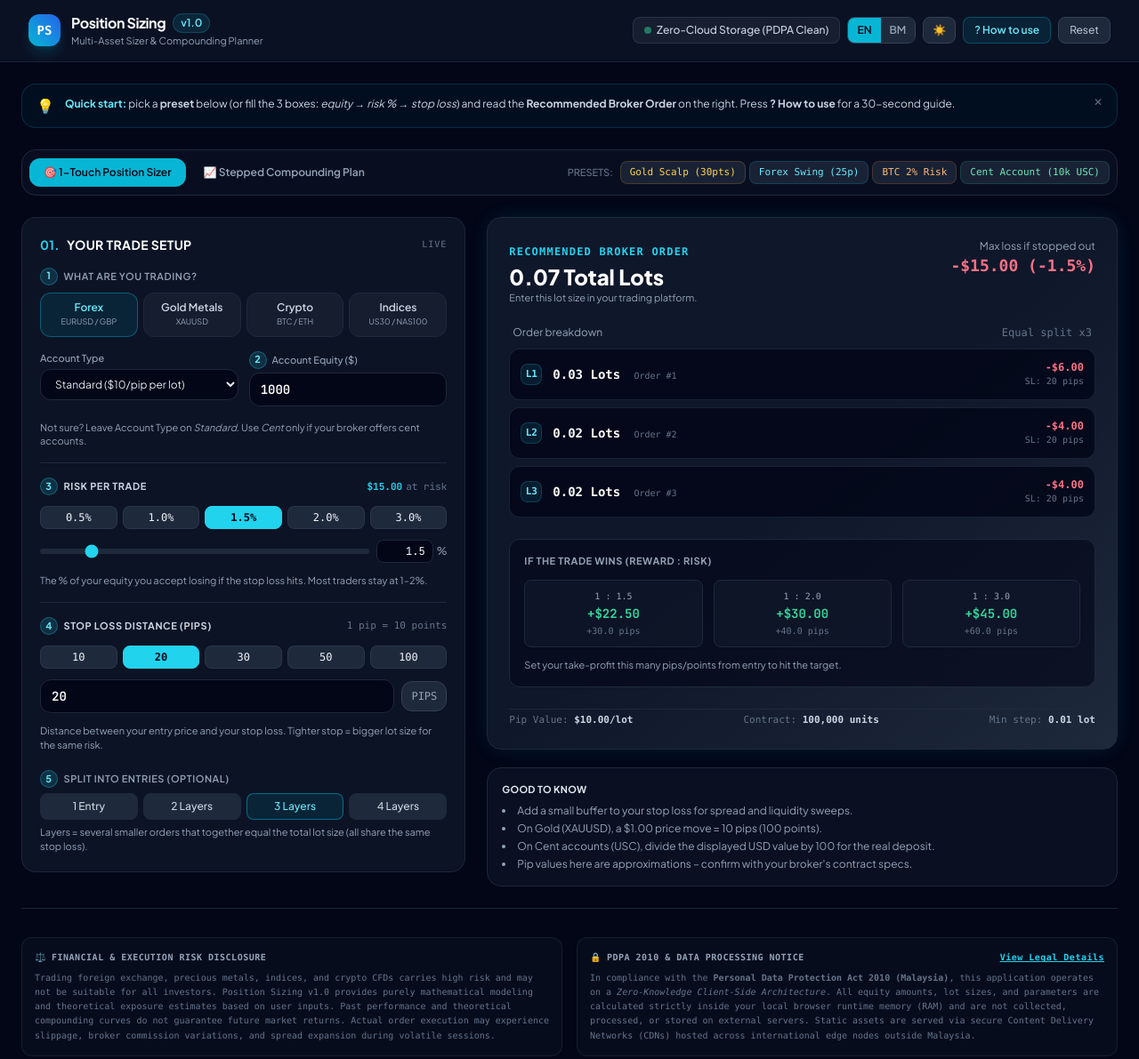
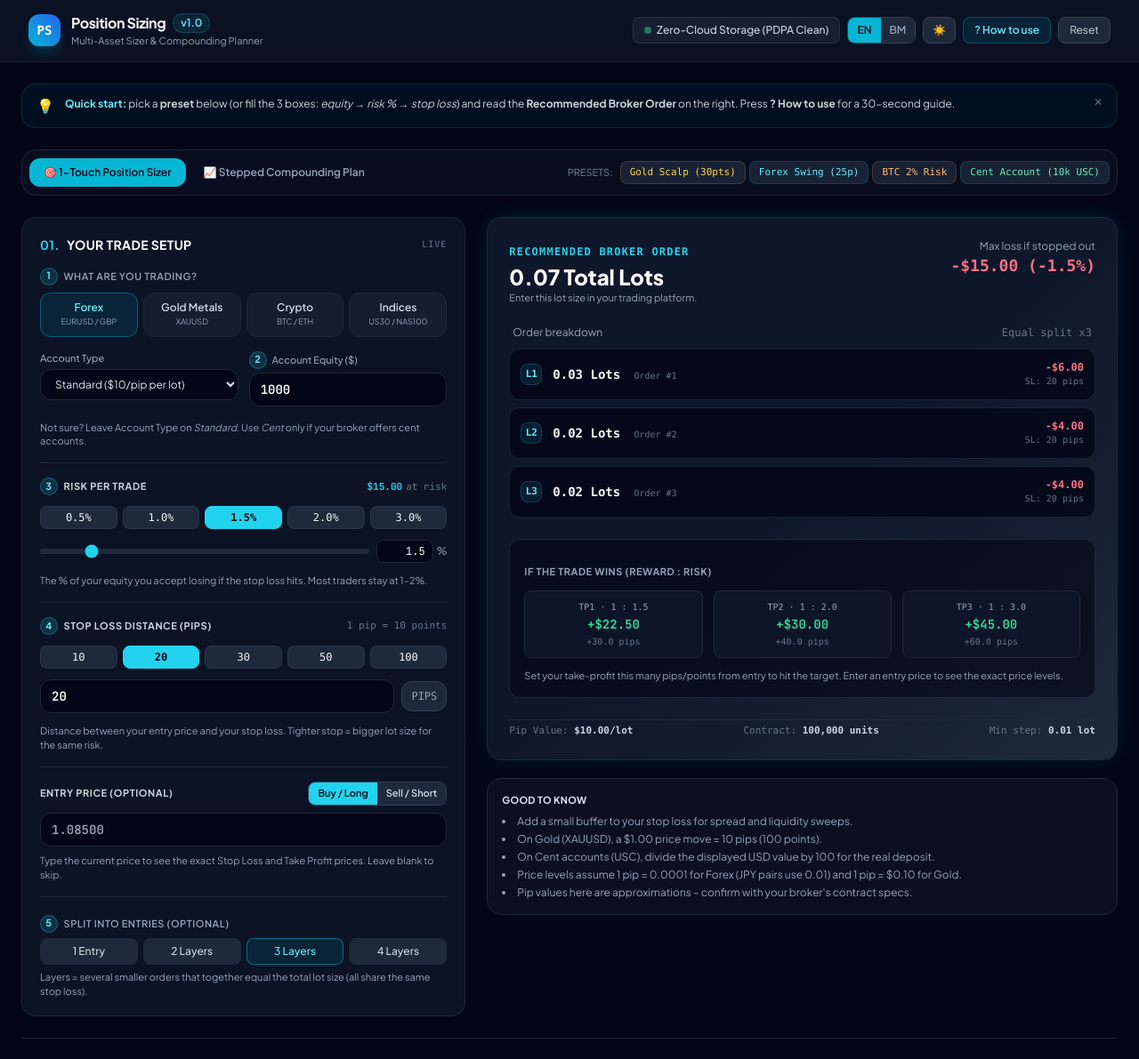
Before and after one commit to dewatagiri/position-sizing, a plain HTML site: page index.html in a window 1280 px wide. Shown: the top 1191 px of the page at 89% size. Drawn offline with nearby package versions, Linux system fonts and the light colour scheme.

Commit message:
Add optional entry price with Buy/Sell toggle and SL/TP price levels (#3)
Claude-Session: https://claude.ai/code/session_015abuTMere6FwUW61D63pR3

Co-authored-by: Claude <noreply@anthropic.com>

```diff
--- a/index.html
+++ b/index.html
@@ -270,6 +270,22 @@
             <p class="hint">Distance between your entry price and your stop loss. Tighter stop = bigger lot size for the same risk.</p>
           </div>
 
+          <hr class="border-slate-800">
+
+          <div class="space-y-2">
+            <div class="flex items-center justify-between gap-2">
+              <label class="text-[11px] font-bold text-slate-300 uppercase tracking-wider">Entry Price (optional)</label>
+              <div class="flex items-center rounded-lg border border-slate-700 overflow-hidden text-[11px] font-semibold" role="group">
+                <button id="dir-long" onclick="setDirection(1)" class="px-2.5 py-1">Buy / Long</button>
+                <button id="dir-short" onclick="setDirection(-1)" class="px-2.5 py-1">Sell / Short</button>
+              </div>
+            </div>
+            <input type="number" id="entry-price" step="any" min="0" placeholder="83500" oninput="calculateSizer()" class="mono w-full bg-slate-950 border border-slate-800 rounded-xl px-3 py-2 text-sm font-semibold text-white focus:outline-none focus:border-cyan-400">
+            <p class="hint">Type the current price to see the exact Stop Loss and Take Profit prices. Leave blank to skip.</p>
+          </div>
+
+          <hr class="border-slate-800">
+
           <div class="pt-1">
             <label class="text-[11px] font-semibold text-slate-400 uppercase tracking-wider block mb-1.5"><span class="step-badge mr-1">5</span> Split into entries (optional)</label>
             <div class="grid grid-cols-4 gap-1.5">
@@ -311,25 +327,41 @@
           </div>
 
           <div class="bg-slate-950/60 rounded-xl p-4 border border-slate-800 space-y-3">
+            <div id="levels-wrap" class="hidden space-y-2">
+              <span class="text-[11px] font-bold tracking-wider text-slate-400 uppercase block">Your price levels</span>
+              <div class="grid grid-cols-2 gap-3 text-center">
+                <div class="bg-slate-900/80 p-2.5 rounded-lg border border-slate-800">
+                  <div class="text-[10px] text-slate-400 font-mono">ENTRY</div>
+                  <div id="lvl-entry" data-nt class="text-white font-bold mono text-sm mt-0.5">-</div>
+                </div>
+                <div class="bg-slate-900/80 p-2.5 rounded-lg border border-slate-800">
+                  <div class="text-[10px] text-slate-400 font-mono">STOP LOSS</div>
+                  <div id="lvl-sl" data-nt class="text-rose-400 font-bold mono text-sm mt-0.5">-</div>
+                </div>
+              </div>
+            </div>
             <span class="text-[11px] font-bold tracking-wider text-slate-400 uppercase block">If the trade wins (reward : risk)</span>
             <div class="grid grid-cols-3 gap-3 text-center">
               <div class="bg-slate-900/80 p-2.5 rounded-lg border border-slate-800">
-                <div class="text-[10px] text-slate-400 font-mono">1 : 1.5</div>
+                <div class="text-[10px] text-slate-400 font-mono">TP1 · 1 : 1.5</div>
+                <div id="tp-price-15" data-nt class="text-white font-bold mono text-xs mt-0.5"></div>
                 <div id="tp-gain-15" data-nt class="text-emerald-400 font-bold mono text-sm mt-0.5">+$22.50</div>
                 <div id="tp-pips-15" data-nt class="text-[10px] text-slate-500 font-mono mt-0.5">+30.0 pips</div>
               </div>
               <div class="bg-slate-900/80 p-2.5 rounded-lg border border-slate-800">
-                <div class="text-[10px] text-slate-400 font-mono">1 : 2.0</div>
+                <div class="text-[10px] text-slate-400 font-mono">TP2 · 1 : 2.0</div>
+                <div id="tp-price-20" data-nt class="text-white font-bold mono text-xs mt-0.5"></div>
                 <div id="tp-gain-20" data-nt class="text-emerald-400 font-bold mono text-sm mt-0.5">+$30.00</div>
                 <div id="tp-pips-20" data-nt class="text-[10px] text-slate-500 font-mono mt-0.5">+40.0 pips</div>
               </div>
               <div class="bg-slate-900/80 p-2.5 rounded-lg border border-slate-800">
-                <div class="text-[10px] text-slate-400 font-mono">1 : 3.0</div>
+                <div class="text-[10px] text-slate-400 font-mono">TP3 · 1 : 3.0</div>
+                <div id="tp-price-30" data-nt class="text-white font-bold mono text-xs mt-0.5"></div>
                 <div id="tp-gain-30" data-nt class="text-emerald-400 font-bold mono text-sm mt-0.5">+$45.00</div>
                 <div id="tp-pips-30" data-nt class="text-[10px] text-slate-500 font-mono mt-0.5">+60.0 pips</div>
               </div>
             </div>
-            <p class="hint">Set your take-profit this many pips/points from entry to hit the target.</p>
+            <p class="hint">Set your take-profit this many pips/points from entry to hit the target. Enter an entry price to see the exact price levels.</p>
           </div>
 
           <div class="flex flex-wrap items-center justify-between gap-2 pt-1 border-t border-slate-800 text-[11px] font-mono text-slate-500">
@@ -345,6 +377,7 @@
             <li>Add a small buffer to your stop loss for spread and liquidity sweeps.</li>
             <li>On Gold (XAUUSD), a $1.00 price move = 10 pips (100 points).</li>
             <li>On Cent accounts (USC), divide the displayed USD value by 100 for the real deposit.</li>
+            <li>Price levels assume 1 pip = 0.0001 for Forex (JPY pairs use 0.01) and 1 pip = $0.10 for Gold.</li>
             <li>Pip values here are approximations – confirm with your broker's contract specs.</li>
           </ul>
         </div>
@@ -463,11 +496,12 @@
       riskPct: 1.5,
       slDistance: 20,
       layers: 3,
+      direction: 1,
       assetProfiles: {
-        forex:   { pipVal: 10.0, unit: 'PIPS',   short: 'pips', helperKey: 'h_forex' },
-        gold:    { pipVal: 10.0, unit: 'PIPS',   short: 'pips', helperKey: 'h_gold' },
-        crypto:  { pipVal: 1.0,  unit: 'POINTS', short: 'pts',  helperKey: 'h_crypto' },
-        indices: { pipVal: 1.0,  unit: 'POINTS', short: 'pts',  helperKey: 'h_indices' }
+        forex:   { pipVal: 10.0, unit: 'PIPS',   short: 'pips', helperKey: 'h_forex', priceUnit: 0.0001, dec: 5, ph: '1.08500' },
+        gold:    { pipVal: 10.0, unit: 'PIPS',   short: 'pips', helperKey: 'h_gold', priceUnit: 0.1, dec: 2, ph: '2650.00' },
+        crypto:  { pipVal: 1.0,  unit: 'POINTS', short: 'pts',  helperKey: 'h_crypto', priceUnit: 1, dec: 2, ph: '83500' },
+        indices: { pipVal: 1.0,  unit: 'POINTS', short: 'pts',  helperKey: 'h_indices', priceUnit: 1, dec: 2, ph: '42000' }
       }
     };
 
@@ -475,6 +509,15 @@
 
     // --- LANGUAGE (EN / BM) & THEME (night / day) ---
     const BM = {
+ "Entry Price (optional)": "Harga Kemasukan (pilihan)",
+ "Buy / Long": "Beli / Long",
+ "Sell / Short": "Jual / Short",
+ "Type the current price to see the exact Stop Loss and Take Profit prices. Leave blank to skip.": "Taip harga semasa untuk melihat harga Stop Loss dan Take Profit yang tepat. Biarkan kosong untuk langkau.",
+ "Your price levels": "Aras harga anda",
+ "ENTRY": "KEMASUKAN",
+ "STOP LOSS": "STOP LOSS",
+ "Set your take-profit this many pips/points from entry to hit the target. Enter an entry price to see the exact price levels.": "Letak take-profit sejauh ini (pips/points) dari kemasukan untuk capai sasaran. Masukkan harga kemasukan untuk melihat aras harga yang tepat.",
+ "Price levels assume 1 pip = 0.0001 for Forex (JPY pairs use 0.01) and 1 pip = $0.10 for Gold.": "Aras harga mengandaikan 1 pip = 0.0001 untuk Forex (pasangan JPY guna 0.01) dan 1 pip = $0.10 untuk Emas.",
  "Multi-Asset Sizer & Compounding Planner": "Pengira Saiz Pelbagai Aset & Perancang Kompaun",
  "Zero-Cloud Storage (PDPA Clean)": "Tiada Storan Awan (Patuh PDPA)",
  "? How to use": "? Cara guna",
@@ -555,7 +598,6 @@
  "Max loss if stopped out": "Kerugian maksimum jika stop loss terkena",
  "Order breakdown": "Pecahan pesanan",
  "If the trade wins (reward : risk)": "Jika dagangan menang (ganjaran : risiko)",
- "Set your take-profit this many pips/points from entry to hit the target.": "Letak take-profit sejauh ini (pips/points) dari kemasukan untuk capai sasaran.",
  "Pip Value:": "Nilai Pip:",
  "Contract:": "Kontrak:",
  "Min step:": "Langkah min:",
@@ -701,9 +743,18 @@
           : 'asset-pill px-2.5 py-2 rounded-xl text-xs font-semibold border border-slate-800 bg-slate-800/50 text-slate-300 hover:border-slate-700 flex flex-col items-center';
       });
 
-      const profile = appState.assetProfiles[assetKey];
+      document.getElementById('entry-price').value = '';
       const defaults = { gold: 30, crypto: 250, indices: 50, forex: 20 };
       setSLValue(defaults[assetKey]);
+    }
+
+    function setDirection(d) {
+      appState.direction = d;
+      calculateSizer();
+    }
+
+    function fmtPrice(v, dec) {
+      return v.toLocaleString('en-US', { minimumFractionDigits: dec, maximumFractionDigits: dec });
     }
 
     function setRiskPct(val) {
@@ -846,6 +897,23 @@
       }
 
       const sl = appState.slDistance;
+      // Price levels (optional entry price)
+      const entry = parseFloat(document.getElementById('entry-price').value);
+      const dir = appState.direction;
+      document.getElementById('entry-price').placeholder = profile.ph;
+      document.getElementById('dir-long').className = 'px-2.5 py-1 ' + (dir === 1 ? 'bg-cyan-400 text-slate-950' : 'bg-slate-800 text-slate-300');
+      document.getElementById('dir-short').className = 'px-2.5 py-1 ' + (dir === -1 ? 'bg-cyan-400 text-slate-950' : 'bg-slate-800 text-slate-300');
+      const hasEntry = entry > 0;
+      document.getElementById('levels-wrap').classList.toggle('hidden', !hasEntry);
+      if (hasEntry) {
+        const slPrice = entry - dir * appState.slDistance * profile.priceUnit;
+        document.getElementById('lvl-entry').innerText = fmtPrice(entry, profile.dec);
+        document.getElementById('lvl-sl').innerText = slPrice > 0 ? fmtPrice(slPrice, profile.dec) : '-';
+      }
+      [['15', 1.5], ['20', 2.0], ['30', 3.0]].forEach(([id, r]) => {
+        const tp = entry + dir * appState.slDistance * r * profile.priceUnit;
+        document.getElementById(`tp-price-${id}`).innerText = hasEntry && tp > 0 ? fmtPrice(tp, profile.dec) : '';
+      });
       [['15', 1.5], ['20', 2.0], ['30', 3.0]].forEach(([id, r]) => {
         document.getElementById(`tp-gain-${id}`).innerText = `+$${(riskAmount * r).toFixed(2)}`;
         document.getElementById(`tp-pips-${id}`).innerText = `+${(sl * r).toFixed(1)} ${profile.short}`;
```
